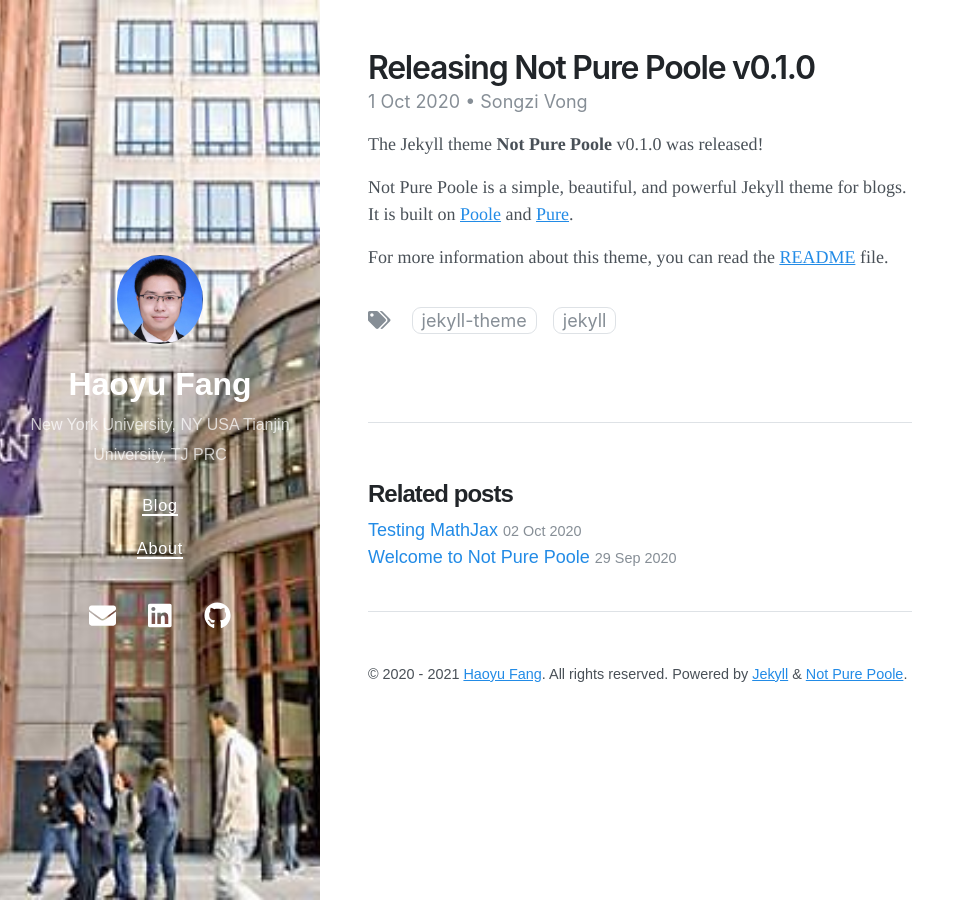
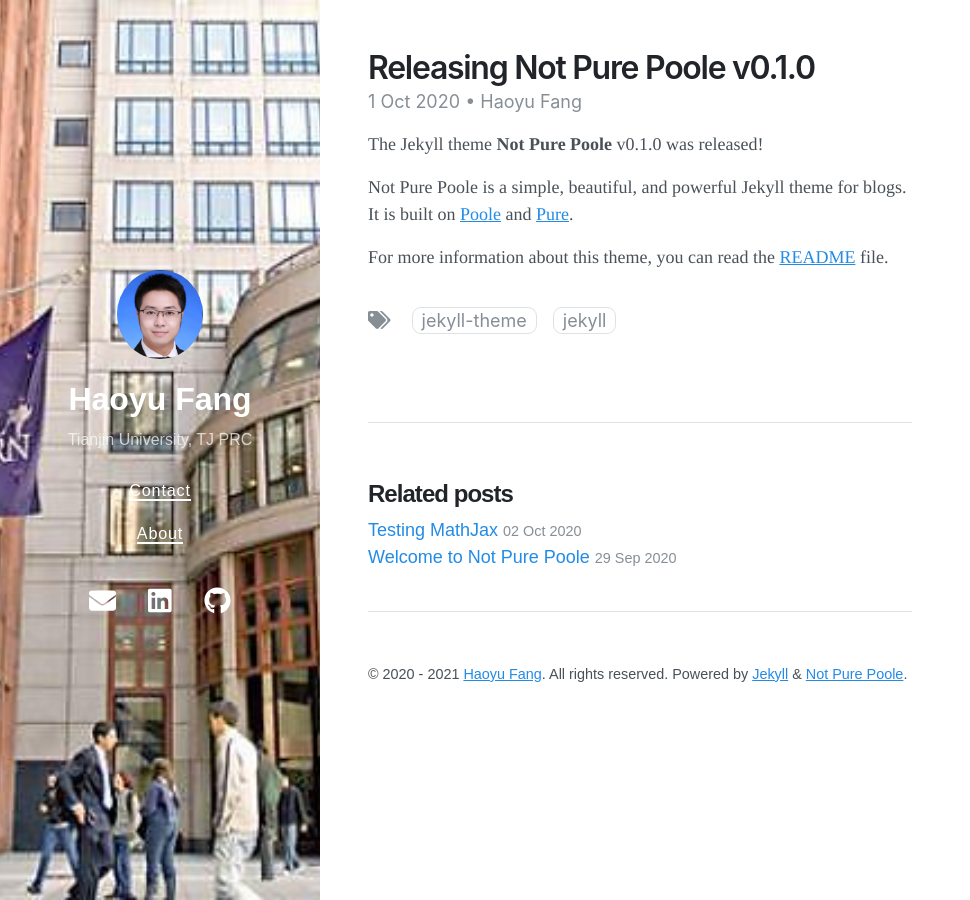
Before and after one commit to HaoyuCreate/HaoyuCreate.github.io, a Jekyll site: the page built from _posts/2020-10-01-releasing-not-pure-poole-v0-1-0.md, in a window 1280 px wide. Shown: the whole page, without its empty margins (0-970 px from the left). Built offline with Jekyll 4.4.1, drawn with Linux system fonts in a browser that asks for light colours; nearby versions of some CDN libraries.

Commit message:
modified

```diff
--- a/_config.yml
+++ b/_config.yml
@@ -1,9 +1,10 @@
 # Setup
 title: Haoyu Fang
-description: New York University, NY USA  Tianjin University, TJ PRC
+description: New York University, NY USA
+description: Tianjin University, TJ PRC
 url: https://haoyucreate.github.io/Haoyu_Fang.github.io/
 avatar: /avatar.png
-paginate: 5
+paginate: 6
 permalink: pretty
 cover_image: /bg.jpg
 
@@ -33,10 +34,9 @@ twitter:
   card: summary
 logo: logo.png
 social:
-  name: Songzi Vong
+  name: Haoyu Fang
   links:
-    - https://twitter.com/vszhub
-    - https://github.com/vszhub
+    - https://github.com/HaoyuCreate
 google_site_verification: xxxxx
 lang: en
 
--- a/_data/navigation.yml
+++ b/_data/navigation.yml
@@ -1,4 +1,4 @@
-- title: Blog
+- title: Contact
   url: /
 - title: About
   url: /about/
--- a/_posts/2020-10-01-releasing-not-pure-poole-v0-1-0.md
+++ b/_posts/2020-10-01-releasing-not-pure-poole-v0-1-0.md
@@ -1,7 +1,7 @@
 ---
 layout: post
 title: Releasing Not Pure Poole v0.1.0
-author: Songzi Vong
+author: Haoyu Fang
 tags:
 - jekyll theme
 - jekyll
```
Also changed, not shown: LICENSE.md, backup/avatar.jpeg (renamed from avatar.jpeg), backup/bg.jpeg (renamed from bg.jpeg), backup/dates.md (renamed from dates.md), backup/tags.md (renamed from tags.md).
